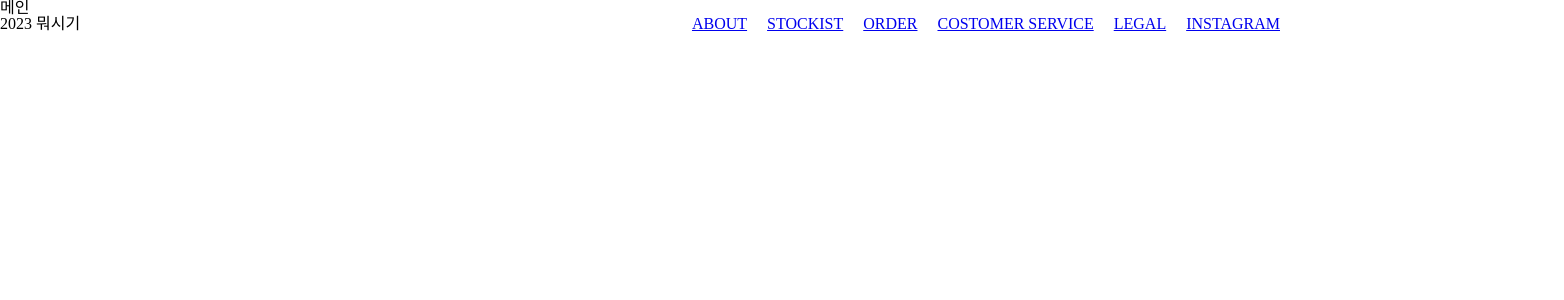
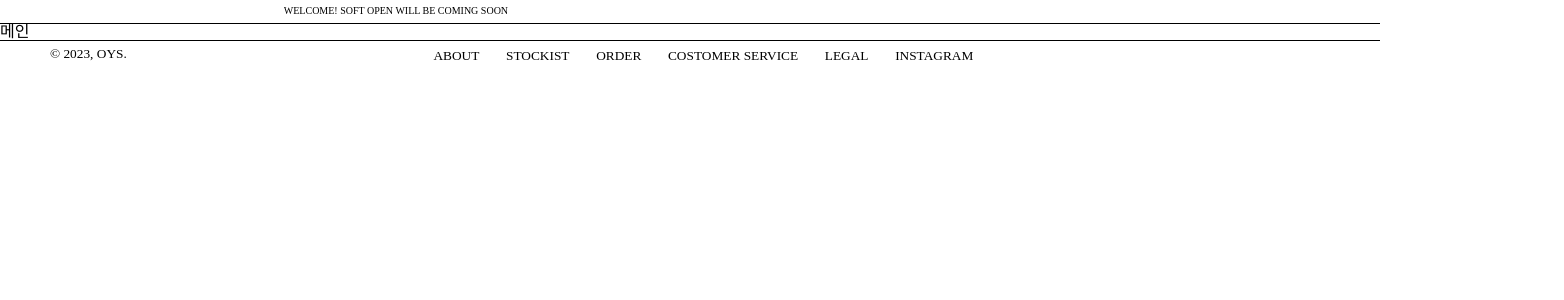
Before and after one commit to OYS-LAB/frontend, a Next.js app: page / in a window 1280 px wide. Shown: the top 300 px of the page, 1564 px wide, since content can reach past the window. Built offline with nearby package versions, Linux system fonts and the light colour scheme.

Commit message:
add: top marquee & footer 추가

```diff
--- a/src/components/GlobalStyle.tsx
+++ b/src/components/GlobalStyle.tsx
@@ -20,6 +20,7 @@ time, mark, audio, video {
 	font-size: 100%;
 	font: inherit;
 	vertical-align: baseline;
+	text-decoration:none;
 }
 /* HTML5 display-role reset for older browsers */
 article, aside, details, figcaption, figure,
--- a/src/components/layout/Footer.styles.ts
+++ b/src/components/layout/Footer.styles.ts
@@ -1,19 +1,30 @@
+import Link from 'next/link';
 import styled from 'styled-components';
 
 export const Footer = styled.section`
   width: 100%;
+  border-top: 1px solid #000;
+  padding: 6px 50px 7px;
 `;
 
 export const Menus = styled.ul`
-  display: flex;
-  justify-content: center;
+  text-align: center;
 `;
+export const Copyright = styled.div`
+  display: inline-block;
+  float: left;
+  font-size: 10pt;
+`;
+export const SLink = styled(Link)`
+  color: black;
+`;
+
 export const Menu = styled.li`
-  margin-right: 20px;
-  &:nth-child(1) {
-    margin-right: auto;
-  }
+  display: inline-block;
+  margin-right: 20pt;
+  font-size: 10pt;
+
   &:nth-last-child(1) {
-    margin-right: 0;
+    margin-right: 50px;
   }
 `;
--- a/src/components/layout/Footer.tsx
+++ b/src/components/layout/Footer.tsx
@@ -1,28 +1,27 @@
 import * as $ from './Footer.styles';
-import Link from 'next/link';
 
 const Footer = () => {
   return (
     <$.Footer>
       <$.Menus role="navigation">
-        <$.Menu>2023 뭐시기</$.Menu>
+        <$.Copyright>© 2023, OYS.</$.Copyright>
         <$.Menu>
-          <Link href="/">ABOUT</Link>
+          <$.SLink href="/">ABOUT</$.SLink>
         </$.Menu>
         <$.Menu>
-          <Link href="/">STOCKIST</Link>
+          <$.SLink href="/">STOCKIST</$.SLink>
         </$.Menu>
         <$.Menu>
-          <Link href="/">ORDER</Link>
+          <$.SLink href="/">ORDER</$.SLink>
         </$.Menu>
         <$.Menu>
-          <Link href="/">COSTOMER SERVICE</Link>
+          <$.SLink href="/">COSTOMER SERVICE</$.SLink>
         </$.Menu>
         <$.Menu>
-          <Link href="/">LEGAL</Link>
+          <$.SLink href="/">LEGAL</$.SLink>
         </$.Menu>
         <$.Menu>
-          <Link href="/">INSTAGRAM</Link>
+          <$.SLink href="/">INSTAGRAM</$.SLink>
         </$.Menu>
       </$.Menus>
     </$.Footer>
--- /dev/null
+++ b/src/components/layout/TopMarquee.styles.ts
@@ -0,0 +1,22 @@
+import styled, { keyframes } from 'styled-components';
+
+export const Section = styled.div`
+  width: 100%;
+  border-bottom: 1px solid #000;
+  padding: 6px 50px 7px;
+`;
+
+const slideInLeft = keyframes`
+ from { transform: translate(0px, 0px); }
+  to { transform: translate(100%, 0px); }
+}
+`;
+
+export const Header = styled.p`
+  font-size: 10px;
+  animation-name: ${slideInLeft};
+  animation-duration: 30s;
+  animation-timing-function: linear;
+  animation-iteration-count: infinite;
+  animation-direction: normal;
+`;
--- /dev/null
+++ b/src/components/layout/TopMarquee.tsx
@@ -0,0 +1,15 @@
+import * as $ from './TopMarquee.styles';
+import styled, { keyframes } from 'styled-components';
+
+const Header = () => {
+  const welcomeMsg = 'welcome! soft open will be coming soon';
+  const welcome = welcomeMsg.toUpperCase();
+
+  return (
+    <$.Section>
+      <$.Header>{welcome}</$.Header>
+    </$.Section>
+  );
+};
+
+export default Header;
--- a/src/pages/_app.tsx
+++ b/src/pages/_app.tsx
@@ -1,4 +1,4 @@
-import Header from 'components/layout/Header';
+import TopMarquee from 'components/layout/TopMarquee';
 import Footer from 'components/layout/Footer';
 import GlobalStyle from 'components/GlobalStyle';
 import type { AppProps } from 'next/app';
@@ -6,7 +6,7 @@ export default function App({ Component, pageProps }: AppProps) {
   return (
     <>
       <GlobalStyle />
-      {/* <Header /> */}
+      <TopMarquee />
       <Component {...pageProps} />
       <Footer />
     </>
```
Also changed, not shown: src/components/layout/Header.tsx (deleted, +0 -16 lines), src/components/layout/exHeader.styles.ts (renamed from src/components/layout/Header.styles.ts).
